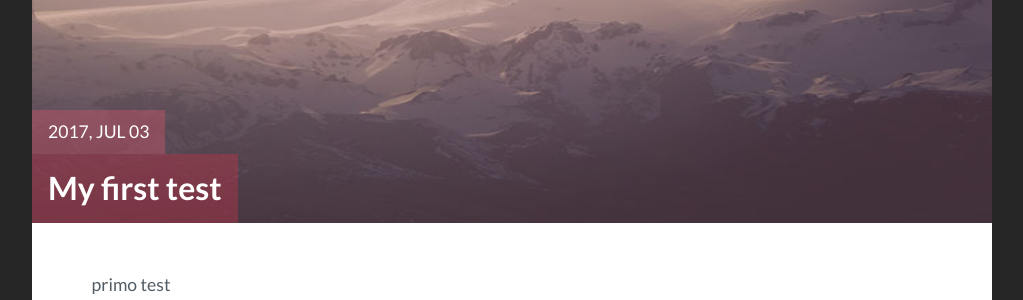
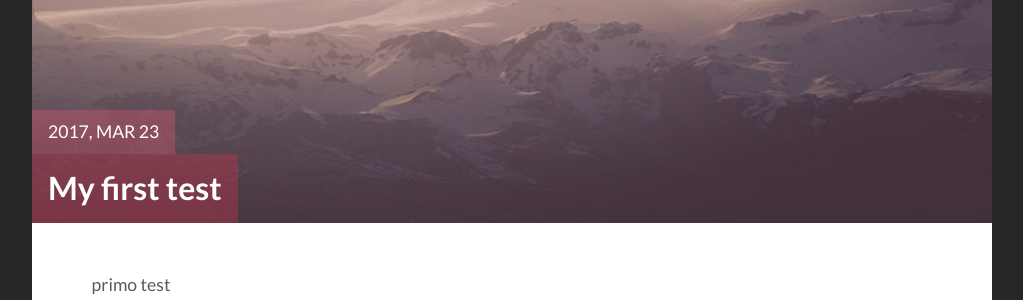
Before and after one commit to 73stefano/73stefano.github.io, a Jekyll site: the page built from _posts/2017-03-23-the-test.markdown, in a window 1280 px wide and 900 px high, scrolled down 351 px. Shown: the part 139-439 px from the top of the window, without its empty margins (128-1151 px from the left). Built offline with Jekyll 4.4.1, drawn with Linux system fonts in a browser that asks for light colours.

Commit message:
Update 2017-03-23-the-test.markdown

```diff
--- a/_posts/2017-03-23-the-test.markdown
+++ b/_posts/2017-03-23-the-test.markdown
@@ -2,7 +2,7 @@
 layout: post
 title: "My first test"
 img: himalayan.jpg # Add image post (optional)
-date: 2017-07-03 12:55:00 +0300
+date: 2017-03-23
 description: You’ll find this post in your `_posts` directory. Go ahead and edit it and re-build the site to see your changes. # Add post description (optional)
 tag: [Travel, Blogging, Mountains]
 ---
```
